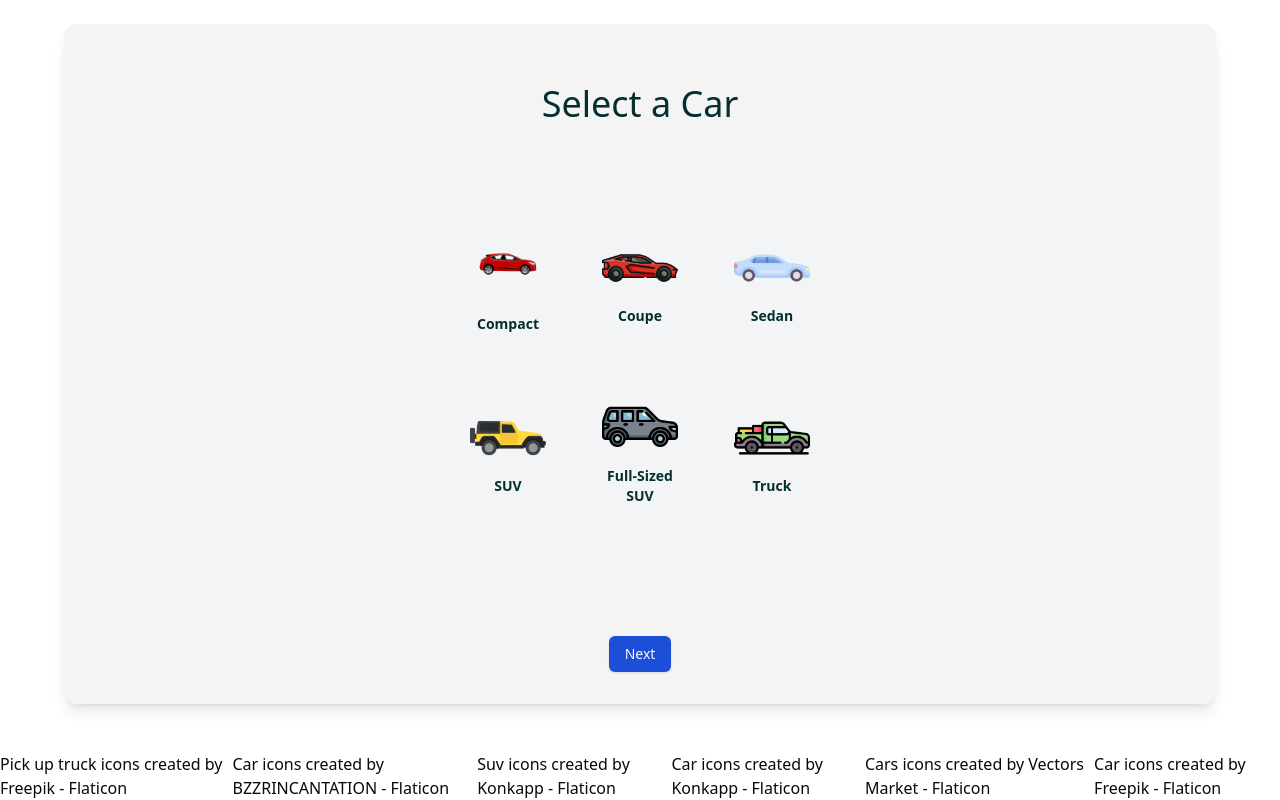
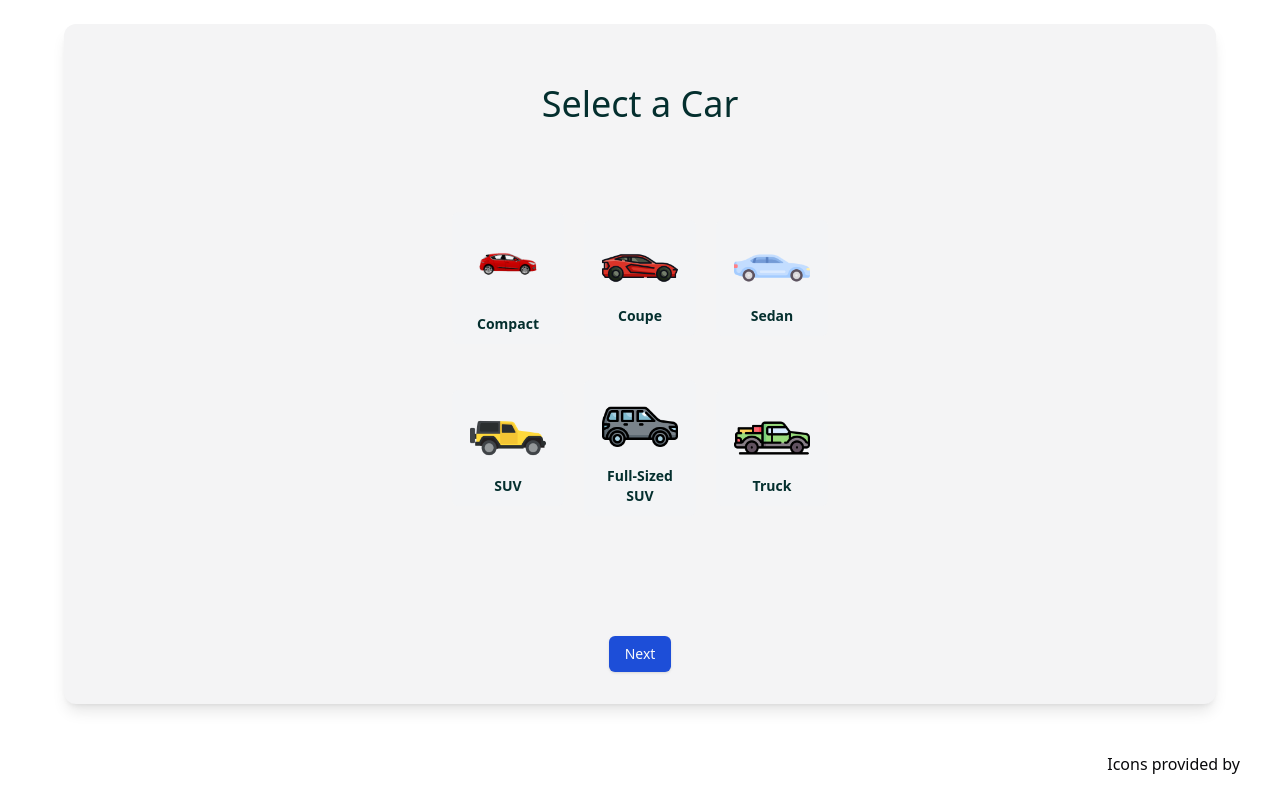
Before and after one commit to Succorro/GabrielCarCleaning, a React (Vite) app: page / in a window 1280 px wide. Shown: the part 2128-2928 px from the top of the page. After the commit the page ends 2904 px from the top, so only its background shows below. Built offline with nearby package versions, Linux system fonts and the light colour scheme.

Commit message:
updated icon attribution

```diff
--- a/src/components/footer/index.tsx
+++ b/src/components/footer/index.tsx
@@ -1,14 +1,40 @@
 import React from 'react'
+import * as DropdownMenu from '@radix-ui/react-dropdown-menu'
 
 const Footer = () => {
   return (
-    <div className='flex justify-end'>
+    <div className='flex justify-end mr-10'>
+        <DropdownMenu.Root>
+          <DropdownMenu.Trigger>
+              Icons provided by
+          </DropdownMenu.Trigger>
+          <DropdownMenu.Content className='bg-teal-950 text-white rounded-xl p-3 gap-5'>
+            <DropdownMenu.Item>
               <a href="https://www.flaticon.com/free-icons/pick-up-truck" title="pick up truck icons">Pick up truck icons created by Freepik - Flaticon</a>
+            </DropdownMenu.Item>
+            <DropdownMenu.Separator />
+            <DropdownMenu.Item>
               <a href="https://www.flaticon.com/free-icons/car" title="car icons">Car icons created by BZZRINCANTATION - Flaticon</a>
+            </DropdownMenu.Item>
+            <DropdownMenu.Separator />
+            <DropdownMenu.Item>
               <a href="https://www.flaticon.com/free-icons/suv" title="suv icons">Suv icons created by Konkapp - Flaticon</a>
+            </DropdownMenu.Item>
+            <DropdownMenu.Separator />
+            <DropdownMenu.Item>
               <a href="https://www.flaticon.com/free-icons/car" title="car icons">Car icons created by Konkapp - Flaticon</a>
+            </DropdownMenu.Item>
+            <DropdownMenu.Separator />
+            <DropdownMenu.Item>
               <a href="https://www.flaticon.com/free-icons/cars" title="cars icons">Cars icons created by Vectors Market - Flaticon</a>
+            </DropdownMenu.Item>
+            <DropdownMenu.Separator />
+            <DropdownMenu.Item>
               <a href="https://www.flaticon.com/free-icons/car" title="car icons">Car icons created by Freepik - Flaticon</a>
+            </DropdownMenu.Item>
+            <DropdownMenu.Separator />
+          </DropdownMenu.Content>
+        </DropdownMenu.Root>
     </div>
   )
 }
```
Lines whose indentation alone changed are shown as unchanged.
